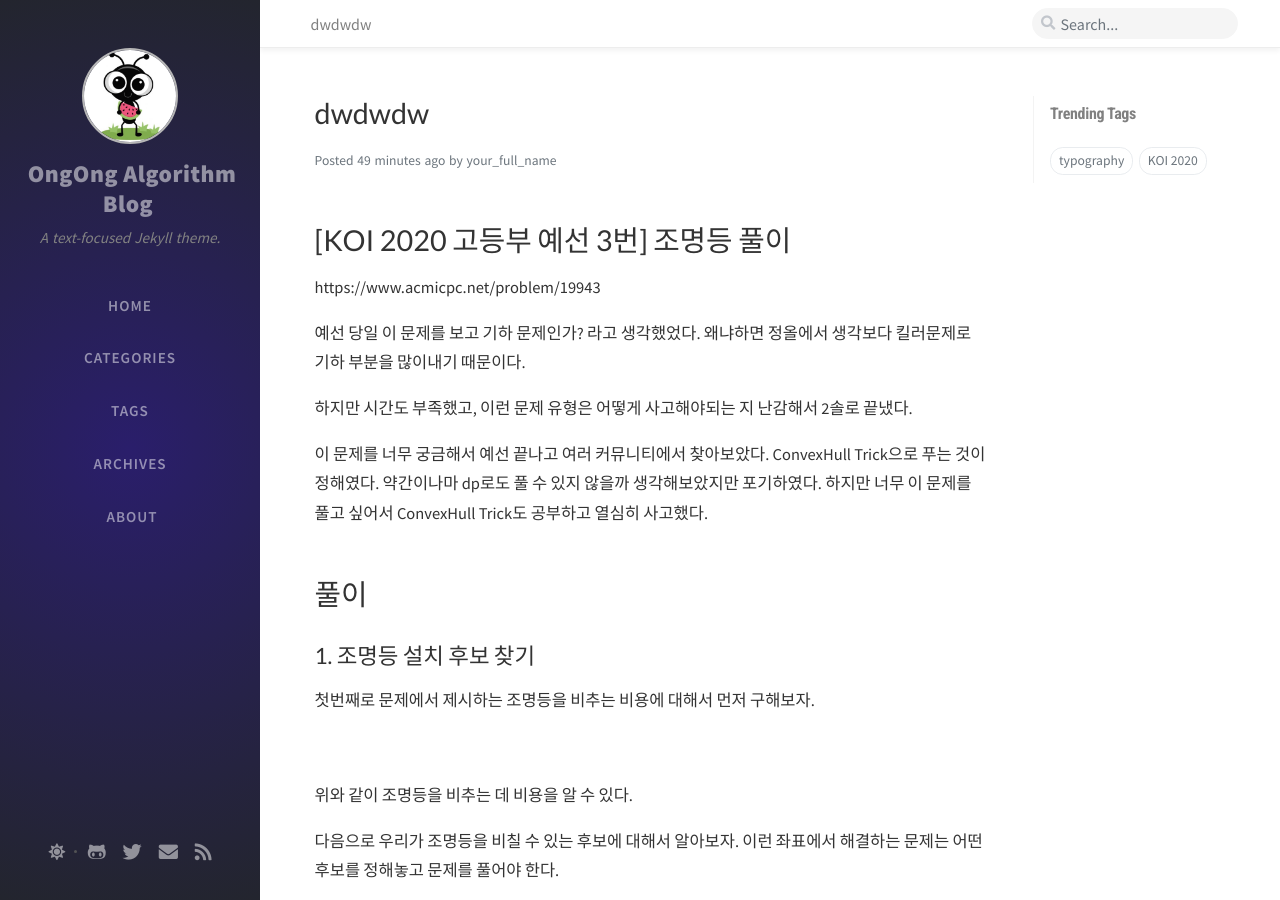
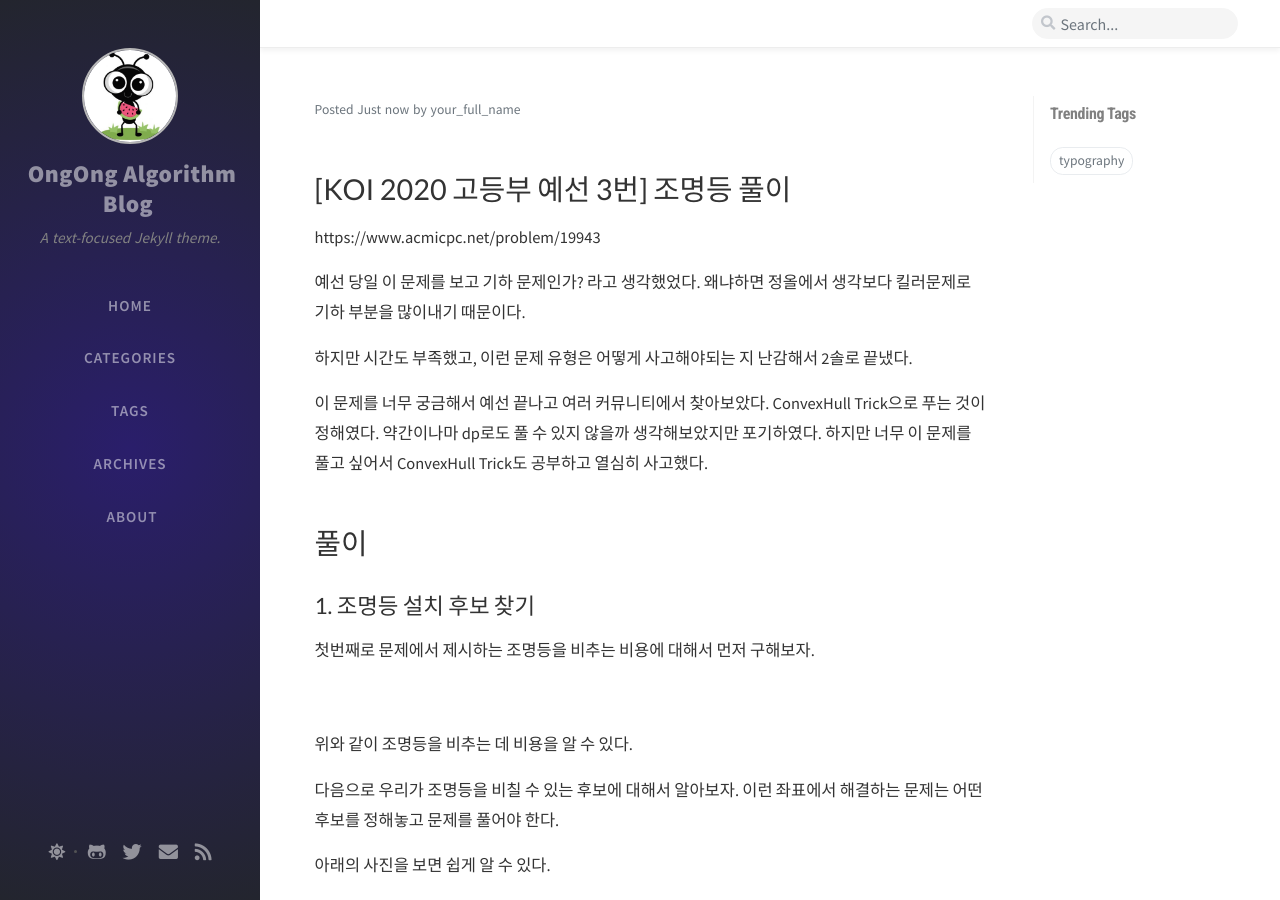
Before and after one commit to RealOngOng/Blog, a Jekyll site: the page built from _posts/2020-10-02-KOI2020high3.md, in a window 1280 px wide and 900 px high. Built offline with Jekyll 4.4.1, drawn with Linux system fonts in a browser that asks for light colours; nearby versions of some CDN libraries; our own code applies the rules of GitHub Pages for plain Markdown files; comment, search, counter and statistics services are not loaded; some of the changed lines change nothing that is shown; some of the changed text lies outside the part shown.

Commit message:
2020-10-02 06:49

```diff
--- a/_posts/2020-10-02-KOI2020high3.md
+++ b/_posts/2020-10-02-KOI2020high3.md
@@ -1,9 +1,9 @@
 ---
-layout: post
-title: dwdwdw
-date: 2020-10-02 05:00:00 +0800
-categories: [Algorithm, KOI]
-tags: [KOI 2020]
+title: [KOI 2020 고등부 예선 3번] 조명등 풀이
+categories:
+- Blog
+tags:
+- Blog
 ---
 
 # [KOI 2020 고등부 예선 3번] 조명등 풀이
```
